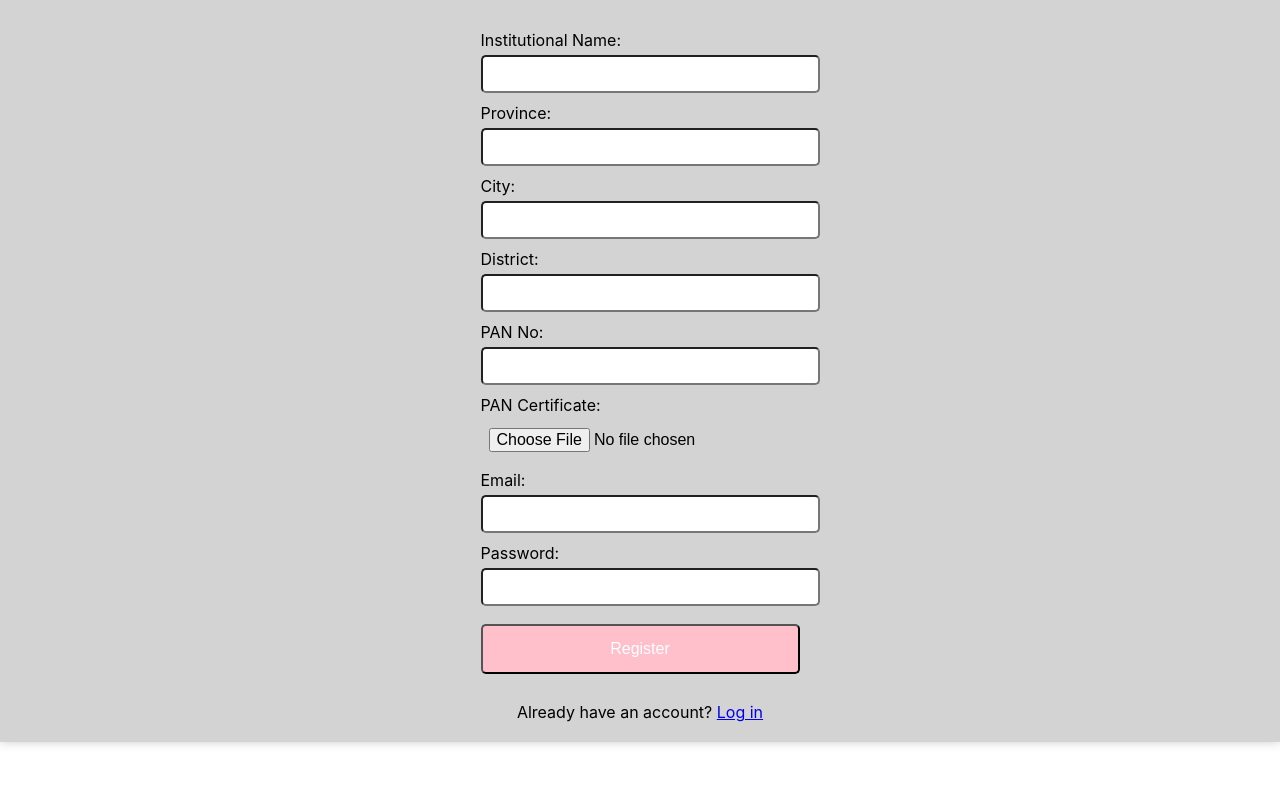
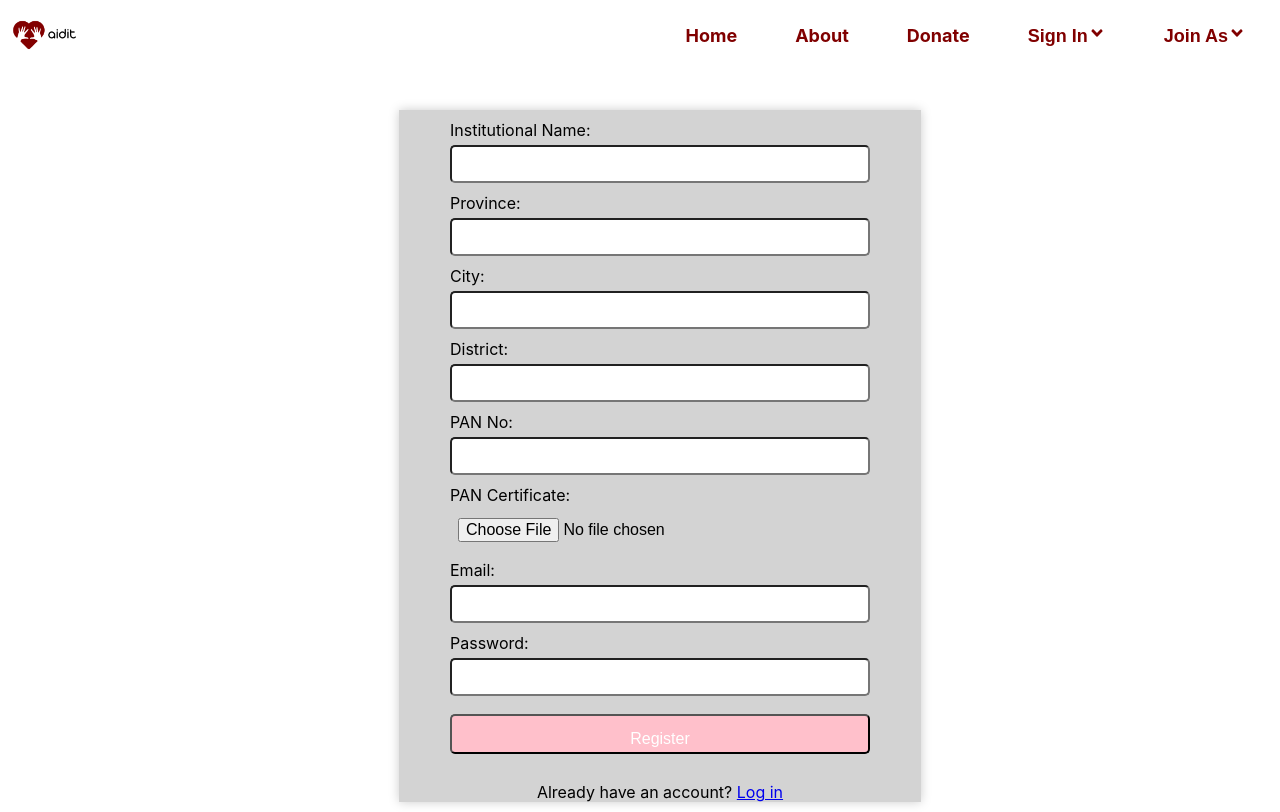
Before and after one commit to AIDIT-A-Humanitarian-Cause/Aidit_Hackathon, a React (Create React App) app in the folder client/: page /join/institution/register in a window 1280 px wide. Built offline with nearby package versions, Linux system fonts and the light colour scheme.

Commit message:
log in sign up

```diff
--- a/client/src/components/About.js
+++ b/client/src/components/About.js
@@ -3,6 +3,7 @@ import styled from 'styled-components';
 import Logoe from '../assets/home_img.png';
 import Logoer from '../assets/logo_.png'
 import Footer from './Footer';
+import Navbar from './NavBar';
 
 const AboutContainer = styled.div`
   display: flex;
@@ -54,6 +55,7 @@ const Logo = styled.img`
 function About() {
   return (
     <>
+    <Navbar/>
     <AboutContainer>
       <HeroImage src={Logoe} alt="Hero Image" />
       <Title>
--- a/client/src/components/Donate.js
+++ b/client/src/components/Donate.js
@@ -2,9 +2,11 @@ import React from "react";
 import styled from "styled-components";
 import Needy from '../home/Needy.js';
 import Footer from "./Footer.js";
+import Navbar from "./NavBar.js";
 
 function Donate() {
   return <>
+  <Navbar/>
   <Container>
 
     <Needy />
--- a/client/src/components/DonorRegister.js
+++ b/client/src/components/DonorRegister.js
@@ -3,12 +3,19 @@ import styled from "styled-components";
 import { json, Link } from "react-router-dom";
 import axios from "../api/axios";
 import { useNavigate } from "react-router-dom";
+import Navbar from "./NavBar";
 const FormContainer = styled.div`
   display: flex;
+  margin-top: 38px;
+  margin-left : 38px;
+
   background-color: lightgray;
   flex-direction: column;
+  justify-content : center;
   align-items: center;
-  padding: 20px;
+  padding-left : 140px;
+  padding-right : 140px;
+  width: 250px;
   box-shadow: 0px 0px 10px 0px #ccc;
 `;
 
@@ -25,11 +32,15 @@ const Label = styled.label`
 `;
 
 const Input = styled.input`
-  padding: 8px;
+  padding-left : 18px;
+  padding-right : 19px;
+  padding-top: 15px;
   font-size: 16px;
   border-radius: 5px;
   border: outline;
-  width: 100%;
+  width: 380px;
+
+
 `;
 
 const Select = styled.select`
@@ -50,7 +61,8 @@ const Button = styled.button`
   border-radius: 5px;
   font-size: 16px;
   width: 100%;
-`;
+  height: 40px;
+`
 
 const LoginPrompt = styled.div`
   margin-top: 20px;
@@ -60,7 +72,16 @@ const LoginLink = styled.a`
   color: blue;
   text-decoration: none;
 `;
+const Container = styled.div `
+  display : flex;
+  justify-content : center;
+  align-items : center;
 
+
+`
+
+const ImageContainer = styled.div `
+`
 function DonorRegister() {
   const [firstName, setFirstName] = useState("");
   const [lastName, setLastName] = useState("");
@@ -92,7 +113,6 @@ function DonorRegister() {
       if (response.data.success) {
         navigate("/home");
         localStorage.setItem("token", response.data.token);
-        localStorage.setItem("authenticated", true);
         setauthenticated(true);
       }
       console.log(response);
@@ -104,6 +124,12 @@ function DonorRegister() {
   };
 
   return (
+    <>
+    <Navbar/>
+    <Container>
+      <ImageContainer>
+
+      </ImageContainer>
     <FormContainer>
       <form onSubmit={handleSubmit}>
         <FormRow>
@@ -194,6 +220,8 @@ function DonorRegister() {
         Already have an account? <Link to="/join/donor/log"> Log in</Link>
       </LoginPrompt>
     </FormContainer>
+            </Container>
+          </>
   );
 }
 
--- a/client/src/components/DonorSignIn.js
+++ b/client/src/components/DonorSignIn.js
@@ -52,6 +52,27 @@ const SignUpLink = styled.a`
   color: blue;
   text-decoration: none;
 `;
+const Container = styled.div `
+     display: flex;
+    justify-content : center;
+    align-items  : center;
+    padding : 10px;
+    margin-top : 20px;
+
+    padding-top : 20px;
+
+`
+
+const ImageContainer = styled.div `
+  margin : 20px;
+   img{
+    width: 300px;
+    height : 300px;
+    object-fit : cover;
+    border-radius : 10px;
+   }
+
+`
 
 function DonorSignIn() {
   const navigate = useNavigate();
@@ -83,6 +104,14 @@ function DonorSignIn() {
   return (
     <>
       <Navbar />
+          <Container>
+
+
+
+              <ImageContainer>
+                  <img src="https://images.pexels.com/photos/128299/pexels-photo-128299.jpeg?auto=compress&cs=tinysrgb&w=600" alt="hello" />
+
+              </ImageContainer>
       <FormContainer>
         <form onSubmit={handleSubmit}>
           <FormRow>
@@ -108,6 +137,7 @@ function DonorSignIn() {
           <Link to="/join/donor/register"> Sign Up!</Link>
         </SignUpPrompt>
       </FormContainer>
+          </Container>
     </>
   );
 }
--- a/client/src/components/HeroImg.js
+++ b/client/src/components/HeroImg.js
@@ -12,7 +12,7 @@ const HeroContainer = styled.div`
 const ImageContainer = styled.img`
   object-fit: cover;
   width: 100%;
-  height: 60vh;
+  height: 70vh;
 `;
 const HeroButton = styled.button`
   background-color: transparent;
--- a/client/src/components/InstitutionRegister.js
+++ b/client/src/components/InstitutionRegister.js
@@ -3,12 +3,15 @@ import styled from "styled-components";
 import { Link } from "react-router-dom";
 import { useNavigate } from "react-router-dom";
 import axios from "../api/axios";
+import Navbar from "./NavBar";
 const FormContainer = styled.div`
   display: flex;
   background-color: lightgray;
   flex-direction: column;
   align-items: center;
-  padding: 20px;
+  padding-left : 100px;
+  padding-right : 100px;
+  width: 322px;
   box-shadow: 0px 0px 10px 0px #ccc;
 `;
 
@@ -30,20 +33,21 @@ const Input = styled.input`
   font-size: 16px;
   border-radius: 5px;
 
-  width: 100%;
+  width: 400px ;
   border: outline;
 `;
 
 const Button = styled.button`
   background-color: pink;
   color: white;
-  padding: 14px 22px;
+  padding: 14px 20px;
   margin: 8px 0;
 
   cursor: pointer;
   border-radius: 5px;
   font-size: 16px;
   width: 100%;
+  height: 40px;
 `;
 
 const LoginPrompt = styled.div`
@@ -54,6 +58,30 @@ const LoginLink = styled.a`
   color: blue;
   text-decoration: none;
 `;
+const Container = styled.div`
+      display: flex;
+    justify-content : center;
+    align-items  : center;
+    padding : 10px;
+    margin-top : 20px;
+
+    padding-top : 20px;
+
+`
+
+
+
+const ImageContainer = styled.div `
+margin: 20px;
+   img{
+  width: 300px;
+  height: 300px;
+  object - fit : cover;
+  border - radius : 10px;
+}
+
+
+`
 
 function InstitutionRegister() {
   const [institutionName, setinstitutionName] = useState("");
@@ -106,6 +134,14 @@ function InstitutionRegister() {
     }
   };
   return (
+    <>
+    <Navbar/>
+      <Container>
+
+        <ImageContainer>
+
+        </ImageContainer>
+
     <FormContainer>
       <form onSubmit={handleSubmit}>
         <FormRow>
@@ -146,14 +182,14 @@ function InstitutionRegister() {
             type="text"
             value={panNo}
             onChange={(e) => setPanNo(e.target.value)}
-          />
+            />
         </FormRow>
         <FormRow>
           <Label>PAN Certificate:</Label>
           <Input
             type="file"
             onChange={(e) => setPanCertificate(e.target.files[0])}
-          />
+            />
         </FormRow>
         <FormRow>
           <Label>Email:</Label>
@@ -169,7 +205,7 @@ function InstitutionRegister() {
             type="password"
             value={password}
             onChange={(e) => setPassword(e.target.value)}
-          />
+            />
         </FormRow>
         <Button type="submit">Register</Button>
       </form>
@@ -177,6 +213,8 @@ function InstitutionRegister() {
         Already have an account? <Link to="/join/institution/log"> Log in</Link>
       </LoginPrompt>
     </FormContainer>
+            </Container>
+            </>
   );
 }
 
--- a/client/src/components/InstitutionSignIn.js
+++ b/client/src/components/InstitutionSignIn.js
@@ -3,13 +3,26 @@ import styled from "styled-components";
 import { Link } from "react-router-dom";
 import axios from "../api/axios";
 import { useNavigate } from "react-router-dom";
+import Navbar from "./NavBar";
 const FormContainer = styled.div`
   display: flex;
   flex-direction: column;
   align-items: center;
   padding: 20px;
+  border-radius : 10px;
+  margin-right : 20px ;
   box-shadow: 0px 0px 10px 0px #ccc;
 `;
+const Container = styled.div `
+    display: flex;
+    justify-content : center;
+    align-items  : center;
+    padding : 10px;
+    margin-top : 20px;
+
+    padding-top : 20px;
+
+`
 
 const FormRow = styled.div`
   display: flex;
@@ -51,6 +64,16 @@ const SignUpLink = styled.a`
   color: blue;
   text-decoration: none;
 `;
+const ImageContainer = styled.div`
+    margin : 20px;
+   img{
+    width: 300px;
+    height : 300px;
+    object-fit : cover;
+    border-radius : 10px;
+   }
+
+  `
 
 function InstitutionSignIn() {
   // const [iName, setiName] = useState("");
@@ -82,17 +105,19 @@ function InstitutionSignIn() {
     }
   };
 
+
   return (
+    <>
+
+    <Navbar/>
+    <Container>
+        <ImageContainer>
+
+                  <img src="https://images.pexels.com/photos/128299/pexels-photo-128299.jpeg?auto=compress&cs=tinysrgb&w=600" alt="hello" />
+        </ImageContainer>
     <FormContainer>
       <form onSubmit={handleSubmit}>
-        {/* <FormRow>
-          <Label>Institutional Name:</Label>
-          <Input
-            type="text"
-            value={iName}
-            onChange={(e) => setiName(e.target.value)}
-          />
-        </FormRow> */}
+
         <FormRow>
           <Label>Institution Email:</Label>
           <Input
@@ -107,7 +132,7 @@ function InstitutionSignIn() {
             type="password"
             value={password}
             onChange={(e) => setPassword(e.target.value)}
-          />
+            />
         </FormRow>
         <Button type="submit">Login</Button>
       </form>
@@ -116,6 +141,8 @@ function InstitutionSignIn() {
         <Link to="/join/institution/register"> Sign Up!</Link>
       </SignUpPrompt>
     </FormContainer>
+    </Container>
+            </>
   );
 }
 
--- a/client/src/components/NavBar.js
+++ b/client/src/components/NavBar.js
@@ -6,9 +6,13 @@ import Logos from "../assets/logo_.png";
 const NavContainer = styled.nav`
   display: flex;
   align-items: center;
-  justify-content: space-around;
+  flex 3;
+
+  justify-content: end;
   background-color: white;
   font-weight: bold;
+  box-shadow : 2px 2px 2px solid gray;
+
 `;
 
 const NavLink = styled(Link)`
@@ -66,8 +70,11 @@ const Logo = styled.img`
   width: 70px;
   height: 70px;
   margin-left: 10px;
+  cursor : pointer;
 `;
-
+const Container = styled.div `
+  display : flex ;
+`
 const Navbar = () => {
   const [showDropdown, setShowDropdown] = useState(false);
   const [showSignIn, setSignIn] = useState(false);
@@ -95,9 +102,12 @@ const Navbar = () => {
   }
 
   return (
-    <>
+
+    <Container>
+
+
+      <Logo src={Logos} />
       <NavContainer>
-        <Logo src={Logos} />
         <NavLink to="/home">Home</NavLink>
         <NavLink to="/about">About</NavLink>
         <NavLink to="/donate">Donate</NavLink>
@@ -129,8 +139,8 @@ const Navbar = () => {
           <NavButton onClick={logoutHandle}>Logout</NavButton>
         ) : (
           <NavDropdown
-            onMouseEnter={handleDropdownHover}
-            onMouseLeave={handleDropdownHover}
+          onMouseEnter={handleDropdownHover}
+          onMouseLeave={handleDropdownHover}
           >
             <NavButton onClick={toggleDropdown}>
               Join As
@@ -150,7 +160,8 @@ const Navbar = () => {
           </NavDropdown>
         )}
       </NavContainer>
-    </>
+      </Container>
+
   );
 };
 export default Navbar;
```
Lines whose indentation alone changed are shown as unchanged.
